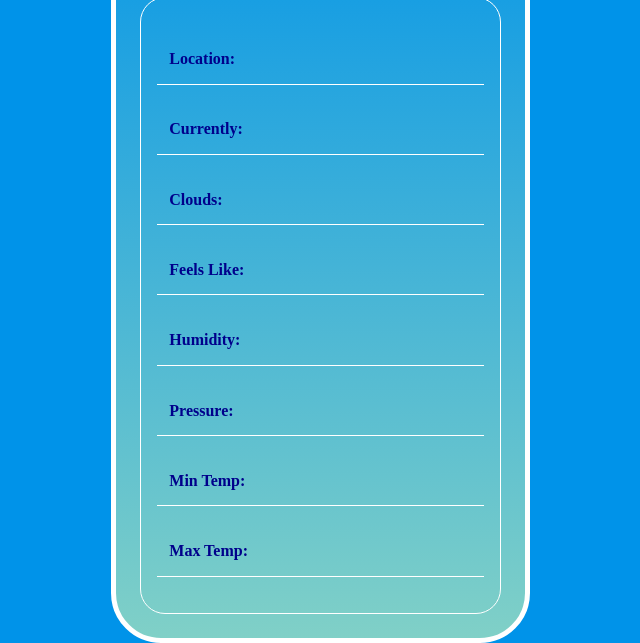
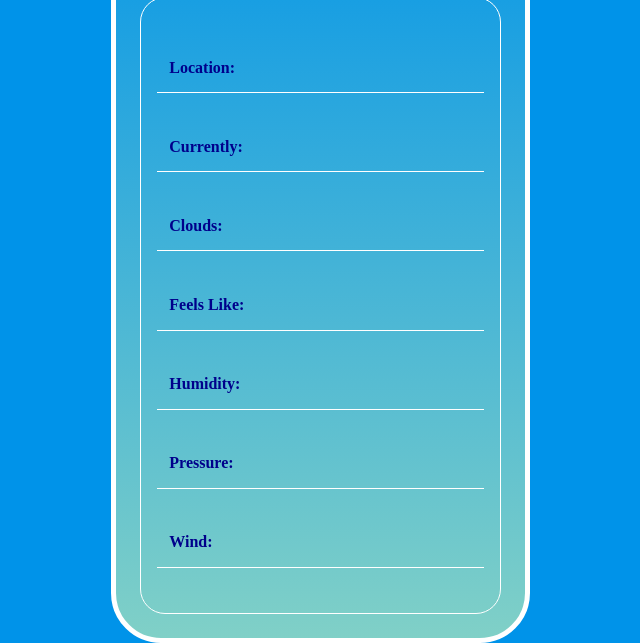
Before and after one commit to jipark92/JS-WeatherApp-Project, a website built with webpack: page src/index.html in a window 1280 px wide. Shown: the part 157-800 px from the top of the page, without its empty margins (320-960 px from the left). Built offline with nearby package versions, Linux system fonts and the light colour scheme.

```diff
--- a/src/index.html
+++ b/src/index.html
@@ -17,7 +17,6 @@
         </header>
 
         <div class="button-container">
-
             <div class="search-bar">
                 <input type="text" class="search-location" placeholder="Any Location">
                 <button type="submit" class="search-btn">Search</button>
@@ -26,9 +25,7 @@
             <div class="toggle-fahrenheit">
                 <button class="toggle-fahrenheit-btn">F/C</button>
             </div>
-
         </div>
-
 
         <div class="weather-information">
             <div class="location-name-container">
@@ -80,18 +77,11 @@
                 </div>
             </div>
 
-            <div class="min-temp-container">
-                <p>Min Temp: </p>
+            <div class="wind-container">
+                <p>Wind: </p>
                 <div class="icon-container">
-                    <p class="min-temp"></p>
-                    <img src="icons/minmaxtemp.png" class="icons">
-                </div>            </div>
-
-            <div class="max-temp-container">
-                <p>Max Temp: </p>
-                <div class="icon-container">
-                    <p class="max-temp"></p>
-                    <img src="icons/minmaxtemp.png" class="icons">
+                    <p class="wind"></p>
+                    <img src="icons/wind.png" class="icons">
                 </div>
             </div>
         </div>
```
